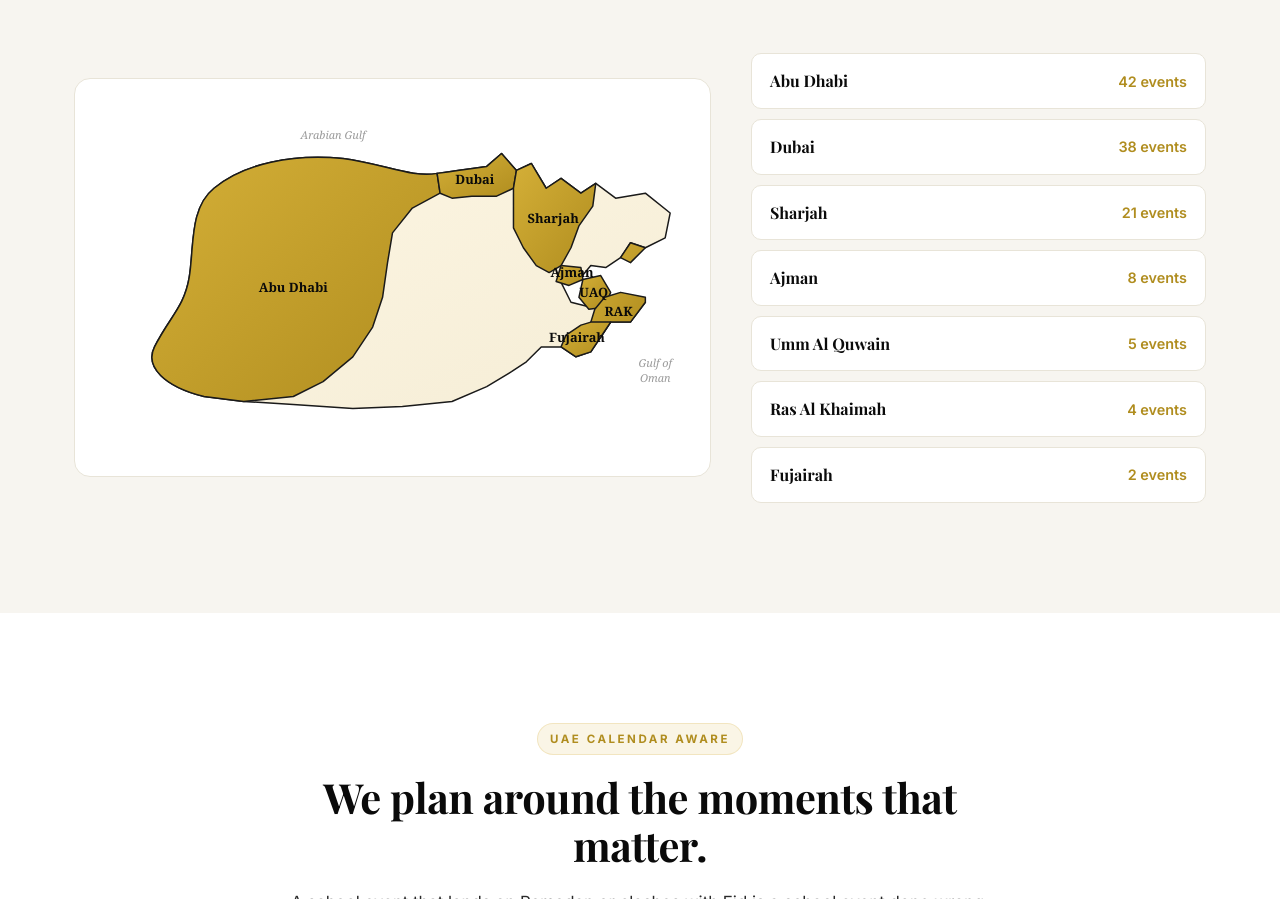
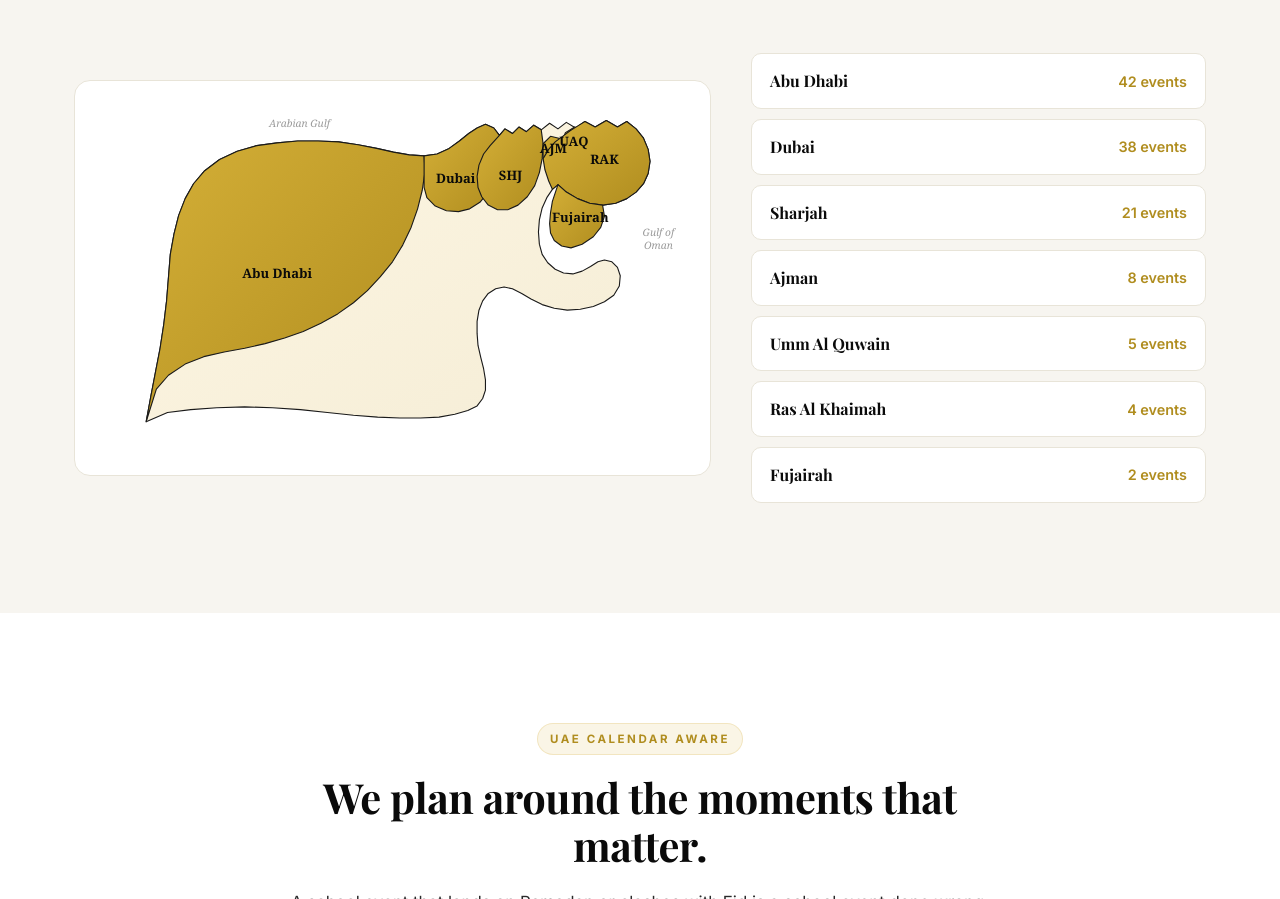
Before and after one commit to izzaldinmuhammed-wq/Vita-Nova-1, a plain HTML site: page index.html in a window 1280 px wide. Shown: the part 7373-8272 px from the top of the page. Drawn offline with nearby package versions, Linux system fonts and the light colour scheme.

Commit message:
Fix UAE map SVG: correct orientation and emirate shapes

```diff
--- a/index.html
+++ b/index.html
@@ -476,7 +476,7 @@
           </header>
           <div class="map-grid">
             <div class="map-wrap">
-              <svg viewBox="0 0 600 360" class="uae-svg" role="img" aria-label="Map of the United Arab Emirates">
+              <svg viewBox="0 0 640 380" class="uae-svg" role="img" aria-label="Map of the United Arab Emirates">
                 <defs>
                   <linearGradient id="uaeFill" x1="0" y1="0" x2="1" y2="1">
                     <stop offset="0%" stop-color="#fdf6e3" />
@@ -488,183 +488,134 @@
                   </linearGradient>
                 </defs>
 
-                <!-- UAE main outline (country silhouette). Coordinates hand-drawn
-                     to evoke the real shape: long curved west coast, Gulf coast
-                     on top, east-coast strip down to Fujairah, Musandam notch. -->
-                <g class="uae-shapes" stroke="#1a1a1a" stroke-width="1.5" stroke-linejoin="round" stroke-linecap="round">
-                  <!-- Whole-country base shape (light fill) -->
-                  <path id="uae-base" d="
-                    M 110,300
-                    C 70,290  50,270  60,250
-                    C 75,220  90,210  95,180
-                    C 100,150  95,110  120,90
-                    C 150,65  200,55  250,60
-                    C 290,65  320,80  345,75
-                    C 365,72  380,70  395,68
-                    L 410,55
-                    L 425,72
-                    L 440,65
-                    L 455,90
-                    L 470,80
-                    L 490,95
-                    L 505,85
-                    L 525,100
-                    L 555,95
-                    L 580,115
-                    L 575,140
-                    L 555,150
-                    L 540,145
-                    L 530,160
-                    L 515,170
-                    L 500,168
-                    L 490,180
-                    L 470,185
-                    L 480,205
-                    L 500,210
-                    L 530,200
-                    L 555,205
-                    L 540,225
-                    L 520,225
-                    L 510,240
-                    L 500,255
-                    L 485,260
-                    L 470,250
-                    L 450,250
-                    L 435,265
-                    L 420,275
-                    L 395,290
-                    L 360,305
-                    L 310,310
-                    L 260,312
-                    L 200,308
-                    L 150,305
-                    Z
-                  " fill="url(#uaeFill)" />
+                <!--
+                  UAE map — correct geographic orientation.
+                  Arabian Gulf coast along the top (west→east).
+                  Saudi/Oman land border runs bottom-left.
+                  Gulf of Oman / east coast runs top-right → bottom-right.
+                  Abu Dhabi occupies the large western region.
+                  Northern emirates cluster top-right.
+                -->
 
-                  <!-- Abu Dhabi: the big western block -->
-                  <path class="emirate" data-emirate="auh" d="
-                    M 110,300
-                    C 70,290  50,270  60,250
-                    C 75,220  90,210  95,180
-                    C 100,150  95,110  120,90
-                    C 150,65  200,55  250,60
-                    C 290,65  320,80  345,75
-                    L 348,95
-                    L 320,110
-                    L 300,135
-                    L 295,165
-                    L 290,200
-                    L 280,230
-                    L 260,260
-                    L 230,285
-                    L 200,300
-                    L 150,305
-                    Z
-                  " fill="url(#uaeFillActive)" />
+                <!-- Whole country base (light sand fill) -->
+                <path id="uae-base"
+                  d="M 55,345 L 60,318 L 65,292 L 70,266 L 74,240 L 77,215
+                     L 79,190 L 81,165 L 85,143 L 90,123 L 97,105 L 106,89
+                     L 118,75 L 134,63 L 153,54 L 174,48 L 196,45 L 218,43
+                     L 240,43 L 262,44 L 283,47 L 303,51 L 321,55 L 338,58
+                     L 354,59 L 368,57 L 381,51 L 392,43 L 402,35 L 411,29
+                     L 420,25 L 429,29 L 435,37 L 441,30 L 449,35 L 456,28
+                     L 464,33 L 472,26 L 480,31 L 489,24 L 498,30 L 507,23
+                     L 517,29 L 527,22 L 538,28 L 550,21 L 562,28 L 572,22
+                     L 582,30 L 590,40 L 595,52 L 597,65 L 595,78 L 590,89
+                     L 582,98 L 572,105 L 560,110 L 546,112 L 532,110 L 519,105
+                     L 507,98 L 498,90 L 492,95 L 486,104 L 481,115 L 478,128
+                     L 477,141 L 478,154 L 481,165 L 487,174 L 495,181 L 504,185
+                     L 514,186 L 524,183 L 533,178 L 541,173 L 548,171 L 556,173
+                     L 562,179 L 565,188 L 564,199 L 558,209 L 548,216 L 536,221
+                     L 522,224 L 508,225 L 494,223 L 481,219 L 469,213 L 459,207
+                     L 449,202 L 440,200 L 431,202 L 423,207 L 417,215 L 413,225
+                     L 411,237 L 411,250 L 412,263 L 415,276 L 418,288 L 420,300
+                     L 420,311 L 417,320 L 411,328 L 401,333 L 387,337 L 370,340
+                     L 350,341 L 328,341 L 304,340 L 278,338 L 250,335 L 221,332
+                     L 191,330 L 161,329 L 131,330 L 103,332 L 78,335
+                     Z"
+                  fill="url(#uaeFill)" stroke="#1a1a1a" stroke-width="1.2"
+                  stroke-linejoin="round" stroke-linecap="round"/>
 
-                  <!-- Dubai: small strip on the Gulf coast -->
-                  <path class="emirate" data-emirate="dxb" d="
-                    M 345,75
-                    C 365,72  380,70  395,68
-                    L 410,55
-                    L 425,72
-                    L 422,90
-                    L 405,98
-                    L 380,98
-                    L 360,100
-                    L 348,95
-                    Z
-                  " fill="url(#uaeFillActive)" />
+                <!-- Abu Dhabi — large western region -->
+                <path class="emirate" data-emirate="auh"
+                  d="M 55,345 L 60,318 L 65,292 L 70,266 L 74,240 L 77,215
+                     L 79,190 L 81,165 L 85,143 L 90,123 L 97,105 L 106,89
+                     L 118,75 L 134,63 L 153,54 L 174,48 L 196,45 L 218,43
+                     L 240,43 L 262,44 L 283,47 L 303,51 L 321,55 L 338,58
+                     L 354,59
+                     L 355,76 L 352,96 L 347,116 L 340,136 L 331,155
+                     L 320,173 L 307,189 L 293,204 L 278,217 L 261,229
+                     L 243,239 L 224,248 L 204,255 L 183,261 L 161,266
+                     L 139,270 L 117,275 L 97,283 L 79,295 L 66,310
+                     Z"
+                  fill="url(#uaeFillActive)" stroke="#1a1a1a" stroke-width="1.2"
+                  stroke-linejoin="round" stroke-linecap="round"/>
 
-                  <!-- Sharjah: long strip inland from Dubai up the Gulf coast -->
-                  <path class="emirate" data-emirate="shj" d="
-                    M 425,72
-                    L 440,65
-                    L 455,90
-                    L 470,80
-                    L 490,95
-                    L 505,85
-                    L 502,108
-                    L 488,128
-                    L 480,150
-                    L 470,168
-                    L 458,175
-                    L 445,168
-                    L 432,150
-                    L 422,130
-                    L 422,90
-                    Z
-                  " fill="url(#uaeFillActive)" />
+                <!-- Dubai -->
+                <path class="emirate" data-emirate="dxb"
+                  d="M 354,59 L 368,57 L 381,51 L 392,43 L 402,35
+                     L 411,29 L 420,25 L 429,29 L 435,37
+                     L 436,54 L 434,70 L 430,85 L 423,98
+                     L 414,109 L 403,116 L 391,119 L 378,118
+                     L 366,113 L 357,104 L 354,93 L 354,80
+                     Z"
+                  fill="url(#uaeFillActive)" stroke="#1a1a1a" stroke-width="1.2"
+                  stroke-linejoin="round" stroke-linecap="round"/>
 
-                  <!-- Ajman: tiny patch between Sharjah and UAQ -->
-                  <path class="emirate" data-emirate="ajm" d="
-                    M 470,168
-                    L 490,170
-                    L 492,182
-                    L 478,188
-                    L 465,184
-                    Z
-                  " fill="url(#uaeFillActive)" />
+                <!-- Sharjah (Gulf coast portion) -->
+                <path class="emirate" data-emirate="shj"
+                  d="M 435,37 L 441,30 L 449,35 L 456,28 L 464,33
+                     L 472,26 L 480,31 L 482,46 L 481,62 L 478,77
+                     L 473,91 L 465,103 L 455,112 L 444,117
+                     L 433,117 L 423,112 L 416,103 L 412,93
+                     L 411,81 L 413,69 L 418,57 L 425,48
+                     Z"
+                  fill="url(#uaeFillActive)" stroke="#1a1a1a" stroke-width="1.2"
+                  stroke-linejoin="round" stroke-linecap="round"/>
 
-                  <!-- Umm Al Quwain -->
-                  <path class="emirate" data-emirate="uaq" d="
-                    M 492,182
-                    L 510,178
-                    L 520,195
-                    L 514,210
-                    L 498,212
-                    L 488,200
-                    Z
-                  " fill="url(#uaeFillActive)" />
+                <!-- Ajman -->
+                <path class="emirate" data-emirate="ajm"
+                  d="M 482,46 L 490,38 L 499,40 L 505,49
+                     L 504,61 L 497,69 L 488,70 L 482,62
+                     Z"
+                  fill="url(#uaeFillActive)" stroke="#1a1a1a" stroke-width="1.2"
+                  stroke-linejoin="round" stroke-linecap="round"/>
 
-                  <!-- Ras Al Khaimah: north tip, including the Musandam-feeling notch -->
-                  <path class="emirate" data-emirate="rak" d="
-                    M 514,200
-                    L 530,195
-                    L 555,200
-                    L 555,205
-                    L 540,225
-                    L 520,225
-                    L 510,240
-                    L 500,225
-                    L 504,212
-                    Z
-                    M 530,160
-                    L 540,145
-                    L 555,150
-                    L 540,165
-                    Z
-                  " fill="url(#uaeFillActive)" />
+                <!-- Umm Al Quwain -->
+                <path class="emirate" data-emirate="uaq"
+                  d="M 506,34 L 516,28 L 525,32 L 530,42
+                     L 528,54 L 521,62 L 512,64 L 504,58
+                     L 501,47
+                     Z"
+                  fill="url(#uaeFillActive)" stroke="#1a1a1a" stroke-width="1.2"
+                  stroke-linejoin="round" stroke-linecap="round"/>
 
-                  <!-- Fujairah: east coast strip running south -->
-                  <path class="emirate" data-emirate="fuj" d="
-                    M 500,225
-                    L 520,225
-                    L 510,240
-                    L 500,255
-                    L 485,260
-                    L 470,250
-                    L 475,238
-                    L 490,228
-                    Z
-                  " fill="url(#uaeFillActive)" />
+                <!-- Ras Al Khaimah -->
+                <path class="emirate" data-emirate="rak"
+                  d="M 527,22 L 538,28 L 550,21 L 562,28 L 572,22
+                     L 582,30 L 590,40 L 595,52 L 597,65 L 595,78
+                     L 590,89 L 582,98 L 572,105 L 560,110
+                     L 546,112 L 532,110 L 519,105 L 507,98
+                     L 498,90 L 492,95 L 488,86 L 484,74
+                     L 482,62 L 488,52 L 495,44 L 503,38
+                     L 511,32 L 519,27
+                     Z"
+                  fill="url(#uaeFillActive)" stroke="#1a1a1a" stroke-width="1.2"
+                  stroke-linejoin="round" stroke-linecap="round"/>
+
+                <!-- Fujairah — east coast strip -->
+                <path class="emirate" data-emirate="fuj"
+                  d="M 498,90 L 507,98 L 519,105 L 532,110
+                     L 546,112 L 548,124 L 544,136 L 536,146
+                     L 524,154 L 512,158 L 502,156 L 494,150
+                     L 490,142 L 489,132 L 490,120 L 492,108
+                     Z"
+                  fill="url(#uaeFillActive)" stroke="#1a1a1a" stroke-width="1.2"
+                  stroke-linejoin="round" stroke-linecap="round"/>
+
+                <!-- Labels -->
+                <g class="uae-labels" font-family="Georgia, serif" font-size="14" font-weight="700" fill="#0a0a0a" text-anchor="middle">
+                  <text x="196" y="190">Abu Dhabi</text>
+                  <text x="388" y="88">Dubai</text>
+                  <text x="447" y="85">SHJ</text>
+                  <text x="493" y="56">AJM</text>
+                  <text x="515" y="48">UAQ</text>
+                  <text x="548" y="68">RAK</text>
+                  <text x="522" y="130">Fujairah</text>
                 </g>
 
-                <g class="uae-labels" font-family="Georgia, serif" font-size="13" font-weight="700" fill="#0a0a0a" text-anchor="middle">
-                  <text x="200" y="195">Abu Dhabi</text>
-                  <text x="383" y="86">Dubai</text>
-                  <text x="462" y="125">Sharjah</text>
-                  <text x="481" y="180">Ajman</text>
-                  <text x="503" y="200">UAQ</text>
-                  <text x="528" y="219">RAK</text>
-                  <text x="486" y="245">Fujairah</text>
-                </g>
-
-                <!-- Sea labels (small, italic, light) -->
+                <!-- Sea labels -->
                 <g class="uae-sea" font-family="Georgia, serif" font-size="11" font-style="italic" fill="#9a9a9a" text-anchor="middle">
-                  <text x="240" y="40">Arabian Gulf</text>
-                  <text x="565" y="270">Gulf of</text>
-                  <text x="565" y="285">Oman</text>
+                  <text x="220" y="28">Arabian Gulf</text>
+                  <text x="606" y="145">Gulf of</text>
+                  <text x="606" y="159">Oman</text>
                 </g>
               </svg>
             </div>
```
